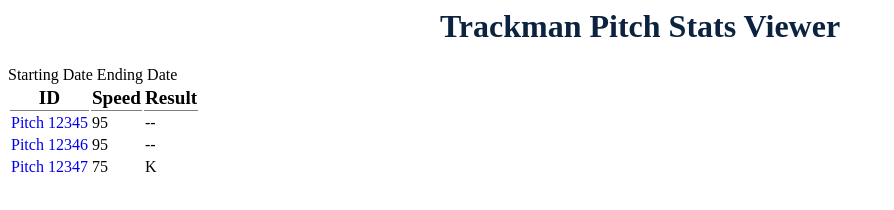
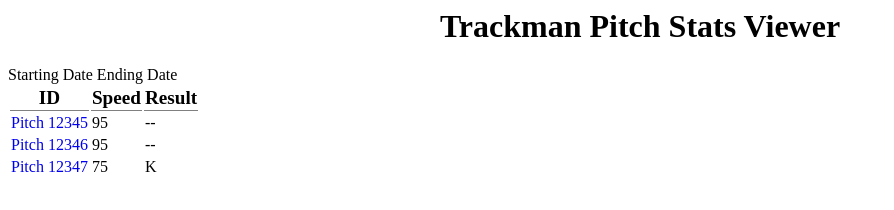
Before and after one commit to UncleSam4444/unclesam4444, a plain HTML site: page index.html in a window 1280 px wide. Shown: the whole page, without its empty margins (0-894 px from the left). Drawn offline with Linux system fonts and the light colour scheme.

Commit message:
Update index.html

```diff
--- a/index.html
+++ b/index.html
@@ -4,7 +4,7 @@
     <link rel="stylesheet" href="styles.css"></link>
   </head>
   <body>
-    <h1 class="blue">Trackman Pitch Stats Viewer</h1>
+    <h1 class="red">Trackman Pitch Stats Viewer</h1>
     Starting Date
     Ending Date
     <table>
```
